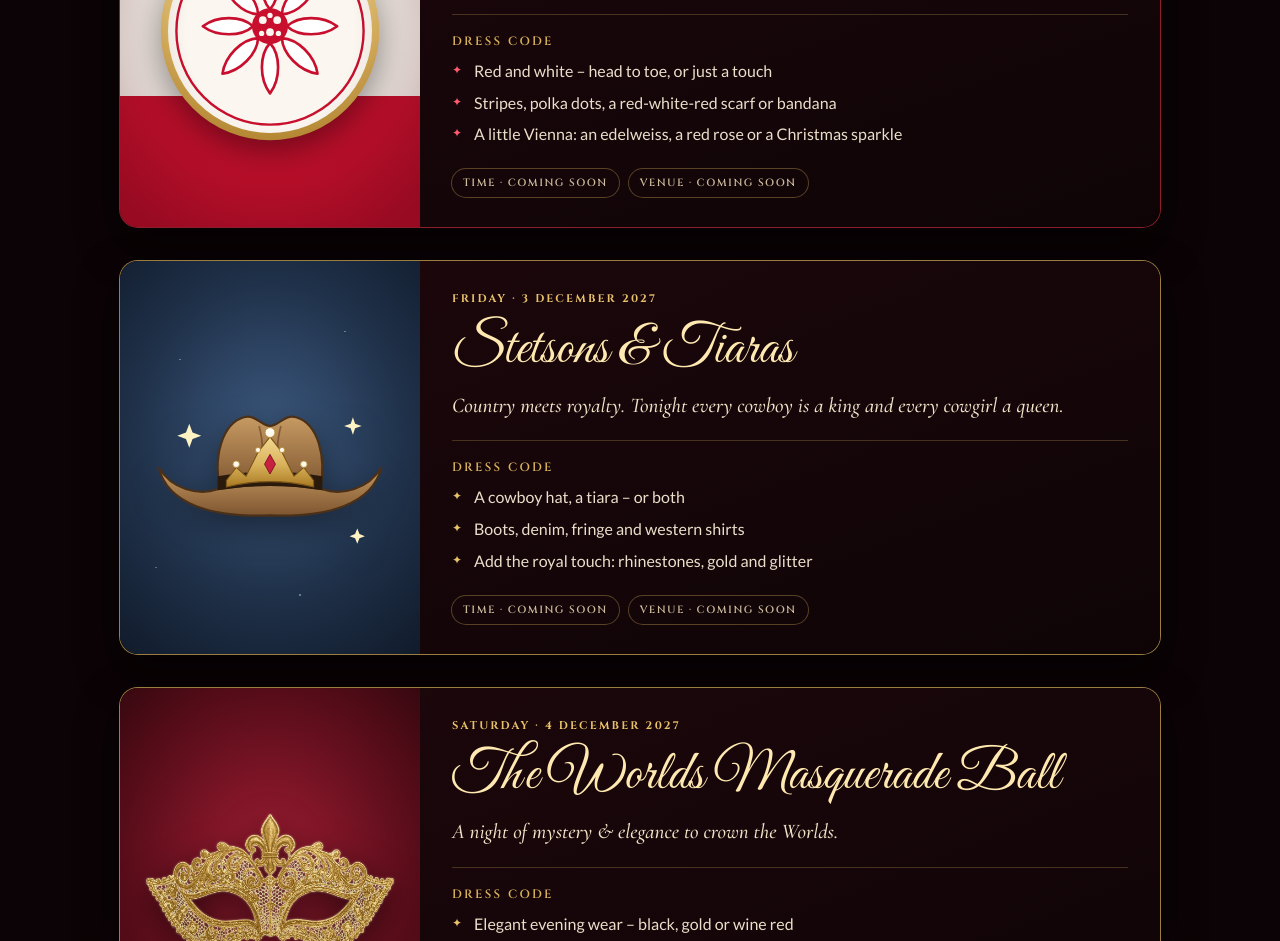
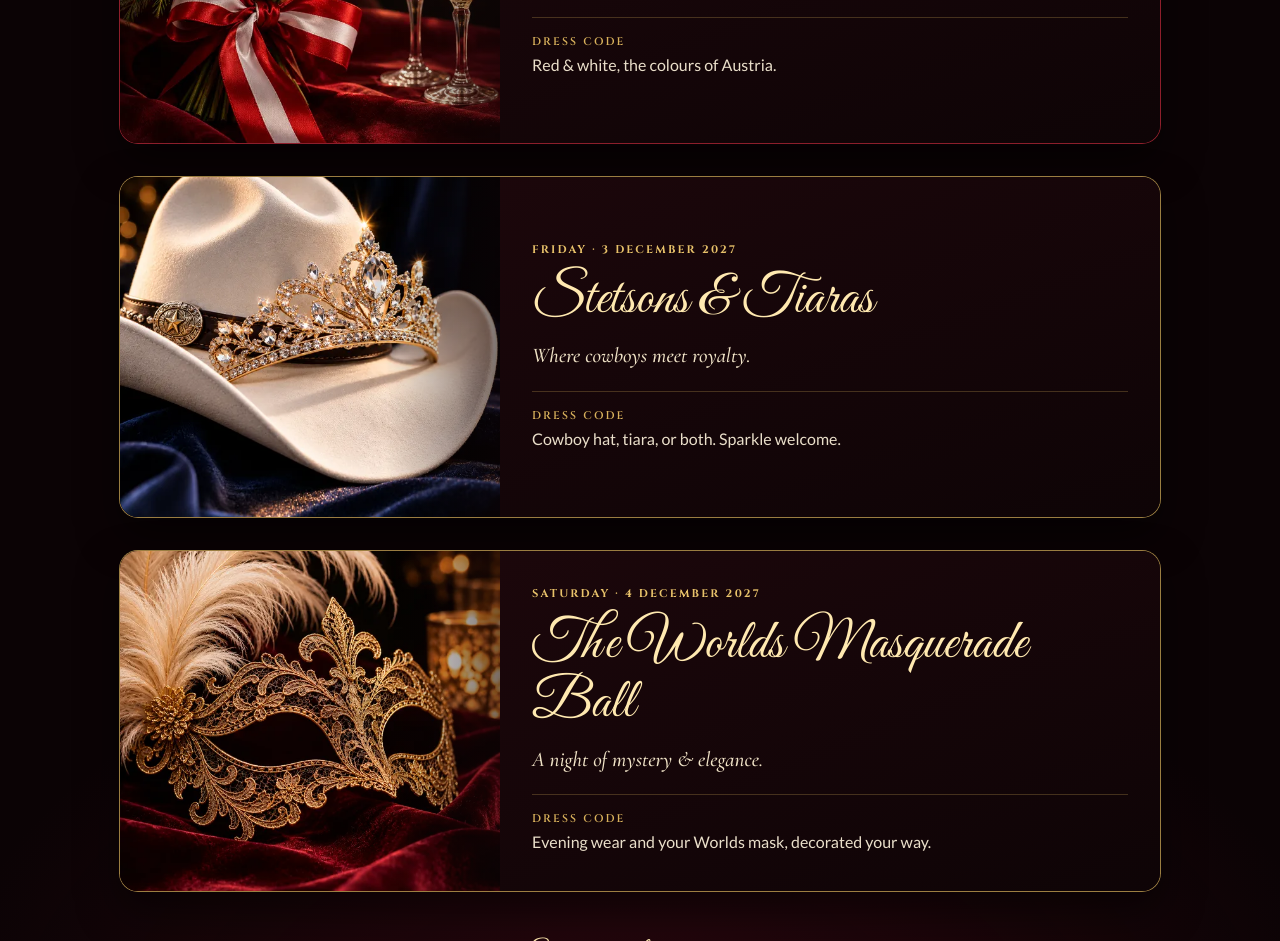
Before and after one commit to goldworlds2027/goldworlds2027.github.io, a plain HTML site: page parties.html in a window 1280 px wide. Shown: the part 651-1592 px from the top of the page. Drawn offline with nearby package versions, Linux system fonts and the light colour scheme.

Commit message:
Theme Parties: real photos for each party, shorter copy
Co-Authored-By: Claude Opus 5.5 <noreply@anthropic.com>

```diff
--- a/parties.html
+++ b/parties.html
@@ -51,34 +51,26 @@ h1 .caps{display:block;margin-top:10px;font:600 clamp(17px,3.6vw,24px)/1.2 Cinze
 
 /* party cards */
 .parties{display:grid;gap:34px}
-.party{position:relative;display:grid;grid-template-columns:300px 1fr;border-radius:18px;overflow:hidden;scroll-margin-top:16px;
+.party{position:relative;display:grid;grid-template-columns:380px 1fr;border-radius:18px;overflow:hidden;scroll-margin-top:16px;
  box-shadow:0 0 0 1px var(--acc-line),0 18px 40px rgba(0,0,0,.5)}
 @media(max-width:760px){.party{grid-template-columns:1fr}}
-.party .art{position:relative;display:grid;place-items:center;min-height:250px;padding:26px;background:var(--art-bg);overflow:hidden}
-.party .art svg,.party .art img{position:relative;width:min(100%,240px);height:auto;filter:drop-shadow(0 10px 16px rgba(0,0,0,.45))}
-.party .body{padding:30px 32px 30px;background:linear-gradient(160deg,rgba(28,7,11,.97),rgba(14,4,6,.98))}
+.party .art{position:relative;min-height:340px;overflow:hidden;background:#140407}
+.party .art img{position:absolute;inset:0;width:100%;height:100%;object-fit:cover;object-position:var(--focus,50% 50%);transition:transform 1.2s ease}
+.party:hover .art img{transform:scale(1.03)}
+.party .art::after{content:"";position:absolute;inset:0;pointer-events:none;background:linear-gradient(90deg,transparent 70%,rgba(14,4,6,.55))}
+@media(max-width:760px){.party .art{min-height:0;aspect-ratio:4/3}.party .art::after{background:linear-gradient(180deg,transparent 70%,rgba(14,4,6,.6))}}
+.party .body{display:flex;flex-direction:column;justify-content:center;padding:30px 32px 30px;background:linear-gradient(160deg,rgba(28,7,11,.97),rgba(14,4,6,.98))}
 @media(max-width:760px){.party .body{padding:26px 22px}}
 .when{font:700 11px Cinzel,serif;letter-spacing:.2em;text-transform:uppercase;color:var(--acc)}
 .party h2{margin:8px 0 4px;font:400 clamp(40px,7vw,56px)/1.05 "Great Vibes",cursive;color:var(--title);padding:.1em .3em .15em;margin-left:-.3em}
 .tag{font:italic 500 21px/1.4 "Cormorant Garamond",serif;color:#efe2c6}
-.dress{margin-top:20px;padding-top:18px;border-top:1px solid rgba(217,178,92,.25)}
-.dress h3{font:600 12px Cinzel,serif;letter-spacing:.2em;text-transform:uppercase;color:var(--gold)}
-.dress ul{list-style:none;margin-top:10px;display:grid;gap:7px}
-.dress li{position:relative;padding-left:22px;color:#eadfca}
-.dress li::before{content:"✦";position:absolute;left:0;top:0;color:var(--acc);font-size:12px;line-height:1.9}
-.info{display:flex;flex-wrap:wrap;gap:10px;margin-top:22px}
-.info span{font:600 10.5px Cinzel,serif;letter-spacing:.14em;text-transform:uppercase;color:var(--muted);padding:7px 11px;border-radius:999px;box-shadow:0 0 0 1px rgba(217,178,92,.35)}
+.dress{margin-top:20px;padding-top:16px;border-top:1px solid rgba(217,178,92,.25);color:#eadfca;font-size:16px}
+.dress b{display:block;margin-bottom:4px;font:600 11px Cinzel,serif;letter-spacing:.2em;text-transform:uppercase;color:var(--gold)}
 
 /* themes */
-#wien{--acc:#ff5a6e;--acc-line:rgba(230,50,70,.6);--title:#fff;
- --art-bg:linear-gradient(180deg,#c8102e 0 33.3%,#fbf7f0 33.3% 66.6%,#c8102e 66.6%)}
-#wien .art::after{content:"";position:absolute;inset:0;background:radial-gradient(70% 60% at 50% 50%,transparent 40%,rgba(60,0,10,.35))}
-#stetsons{--acc:#e8c26a;--acc-line:rgba(217,178,92,.7);--title:#ffe9b0;
- --art-bg:radial-gradient(80% 70% at 50% 45%,#3d5a80,#1e2f47 60%,#111b2b)}
-#stetsons .art::before{content:"";position:absolute;inset:0;opacity:.35;background:radial-gradient(1.5px 1.5px at 20% 25%,#fff 50%,transparent 51%),radial-gradient(1.5px 1.5px at 75% 18%,#fff 50%,transparent 51%),radial-gradient(1px 1px at 85% 70%,#fff 50%,transparent 51%),radial-gradient(1px 1px at 12% 78%,#fff 50%,transparent 51%),radial-gradient(1.5px 1.5px at 60% 85%,#fff 50%,transparent 51%),radial-gradient(1px 1px at 40% 12%,#fff 50%,transparent 51%)}
-#masquerade{--acc:#e8c26a;--acc-line:rgba(217,178,92,.7);--title:#ffe9b0;
- --art-bg:radial-gradient(80% 70% at 50% 45%,#a01d33,#5a0d1a 60%,#2a060c)}
-#masquerade .art img{width:min(100%,260px);filter:drop-shadow(0 0 1px rgba(243,217,145,.55)) drop-shadow(0 10px 16px rgba(0,0,0,.6))}
+#wien{--acc:#ff5a6e;--acc-line:rgba(230,50,70,.6);--title:#fff;--focus:35% 60%}
+#stetsons{--acc:#e8c26a;--acc-line:rgba(217,178,92,.7);--title:#ffe9b0;--focus:62% 55%}
+#masquerade{--acc:#e8c26a;--acc-line:rgba(217,178,92,.7);--title:#ffe9b0;--focus:55% 62%}
 
 .note{margin:42px auto 0;max-width:560px;text-align:center;color:var(--muted);font:italic 500 19px/1.5 "Cormorant Garamond",serif}
 .note b{font-style:normal;font-family:"Great Vibes",cursive;font-weight:400;font-size:30px;color:#ffe9b0;display:block;margin-bottom:4px}
@@ -94,7 +86,7 @@ h1 .caps{display:block;margin-top:10px;font:600 clamp(17px,3.6vw,24px)/1.2 Cinze
   <header class="hero">
     <div class="kicker">Gold Worlds 2027 · Vienna</div>
     <h1><span class="script">Theme Parties</span><span class="caps gt">Three nights · Three themes</span></h1>
-    <p class="lead">After the competition, the dance floor is yours. Dress up, dance and celebrate with the whole line dance world.</p>
+    <p class="lead">After the competition, the dance floor is yours.</p>
     <nav class="nights" aria-label="Parties">
       <a href="#wien">Thu · Red, White &amp; Wien</a><a href="#stetsons">Fri · Stetsons &amp; Tiaras</a><a href="#masquerade">Sat · Masquerade Ball</a>
     </nav>
@@ -105,78 +97,39 @@ h1 .caps{display:block;margin-top:10px;font:600 clamp(17px,3.6vw,24px)/1.2 Cinze
   <div class="parties">
     <!-- Thursday -->
     <article class="party rv" id="wien">
-      <div class="art" aria-hidden="true">
-        <svg viewBox="0 0 200 200"><defs><linearGradient id="gg" x1="0" y1="0" x2="0" y2="1"><stop offset="0" stop-color="#f3d991"/><stop offset=".55" stop-color="#d9b25c"/><stop offset="1" stop-color="#b98d36"/></linearGradient></defs>
-          <circle cx="100" cy="100" r="88" fill="#fbf7f0" stroke="url(#gg)" stroke-width="6"/>
-          <circle cx="100" cy="100" r="78" fill="none" stroke="#c8102e" stroke-width="2"/>
-          <!-- edelweiss -->
-          <g transform="translate(100 96)" fill="#fff" stroke="#c8102e" stroke-width="2.2" stroke-linejoin="round">
-            <g id="pet"><path d="M0-14C-9-24-9-44 0-56C9-44 9-24 0-14Z"/></g>
-            <use href="#pet" transform="rotate(45)"/><use href="#pet" transform="rotate(90)"/><use href="#pet" transform="rotate(135)"/>
-            <use href="#pet" transform="rotate(180)"/><use href="#pet" transform="rotate(225)"/><use href="#pet" transform="rotate(270)"/><use href="#pet" transform="rotate(315)"/>
-            <circle r="15" fill="#c8102e" stroke="none"/><g fill="#fbf7f0" stroke="none"><circle cx="-6" cy="-5" r="3.2"/><circle cx="6" cy="-5" r="3.2"/><circle cx="0" cy="5" r="3.2"/><circle cx="-7" cy="6" r="2.2"/><circle cx="7" cy="6" r="2.2"/><circle cx="0" cy="-9" r="2.2"/></g>
-          </g>
-        </svg>
-      </div>
+      <div class="art"><img src="img/party-wien.webp" srcset="img/party-wien-sm.webp 600w, img/party-wien.webp 1000w" sizes="(max-width:760px) 100vw, 380px" width="1000" height="1333" loading="lazy" alt="Red roses and edelweiss tied with a red-white-red ribbon, champagne and Vienna City Hall lights"></div>
       <div class="body">
         <div class="when">Thursday · 2 December 2027</div>
         <h2>Red, White &amp; Wien</h2>
-        <p class="tag">Welcome to Austria! We open Worlds in the colours of the Austrian flag.</p>
-        <div class="dress"><h3>Dress code</h3>
-          <ul><li>Red and white – head to toe, or just a touch</li><li>Stripes, polka dots, a red-white-red scarf or bandana</li><li>A little Vienna: an edelweiss, a red rose or a Christmas sparkle</li></ul>
-        </div>
-        <div class="info"><span>Time · coming soon</span><span>Venue · coming soon</span></div>
+        <p class="tag">Let’s kick off Worlds the Austrian way.</p>
+        <p class="dress"><b>Dress code</b>Red &amp; white, the colours of Austria.</p>
       </div>
     </article>
 
     <!-- Friday -->
     <article class="party rv" id="stetsons">
-      <div class="art" aria-hidden="true">
-        <svg viewBox="0 0 220 190"><defs>
-          <linearGradient id="g2" x1="0" y1="0" x2="0" y2="1"><stop offset="0" stop-color="#f3d991"/><stop offset=".55" stop-color="#d9b25c"/><stop offset="1" stop-color="#a87a22"/></linearGradient>
-          <linearGradient id="hat" x1="0" y1="0" x2="0" y2="1"><stop offset="0" stop-color="#c79a62"/><stop offset="1" stop-color="#7d5530"/></linearGradient></defs>
-          <!-- cowboy hat: crown with a centre dent, brim curling up at the sides -->
-          <path d="M64 124 C58 94 66 64 86 58 C97 55 102 66 110 66 C118 66 123 55 134 58 C154 64 162 94 156 124Z" fill="url(#hat)" stroke="#4a3018" stroke-width="2"/>
-          <path d="M100 66 C104 80 104 100 102 118 M120 66 C116 80 116 100 118 118" fill="none" stroke="#5c3a1c" stroke-width="1.6" opacity=".55"/>
-          <path d="M8 104 C16 138 58 150 110 148 C162 150 204 138 212 104 C200 124 176 130 158 124 Q110 116 62 124 C44 130 20 124 8 104Z" fill="url(#hat)" stroke="#4a3018" stroke-width="2"/>
-          <path d="M62 112 Q110 104 158 112 L158 125 Q110 117 62 125Z" fill="#2a1a0c"/>
-          <!-- tiara on the hat band -->
-          <g fill="url(#g2)" stroke="#7a5418" stroke-width="1" stroke-linejoin="round">
-            <path d="M70 122 Q110 112 150 122 L150 116 L141 104 L132 112 L121 90 L110 76 L99 90 L88 112 L79 104 L70 116Z"/>
-          </g>
-          <g fill="#fffaf0" stroke="#b98d36" stroke-width=".8"><circle cx="110" cy="72" r="4.5"/><circle cx="79" cy="101" r="3"/><circle cx="141" cy="101" r="3"/><circle cx="99" cy="88" r="2.4"/><circle cx="121" cy="88" r="2.4"/></g>
-          <path d="M110 92 l5 9 -5 9 -5 -9z" fill="#c8213f" stroke="#7a1022" stroke-width=".8"/>
-          <!-- sparkles -->
-          <g fill="#fff3c4"><path d="M36 64l3 8 8 3-8 3-3 8-3-8-8-3 8-3z"/><path d="M186 58l2 6 6 2-6 2-2 6-2-6-6-2 6-2z"/><path d="M190 160l2 5 5 2-5 2-2 5-2-5-5-2 5-2z"/></g>
-        </svg>
-      </div>
+      <div class="art"><img src="img/party-stetsons.webp" srcset="img/party-stetsons-sm.webp 600w, img/party-stetsons.webp 1000w" sizes="(max-width:760px) 100vw, 380px" width="1000" height="1333" loading="lazy" alt="White cowboy hat with a crystal tiara on its brim"></div>
       <div class="body">
         <div class="when">Friday · 3 December 2027</div>
         <h2>Stetsons &amp; Tiaras</h2>
-        <p class="tag">Country meets royalty. Tonight every cowboy is a king and every cowgirl a queen.</p>
-        <div class="dress"><h3>Dress code</h3>
-          <ul><li>A cowboy hat, a tiara – or both</li><li>Boots, denim, fringe and western shirts</li><li>Add the royal touch: rhinestones, gold and glitter</li></ul>
-        </div>
-        <div class="info"><span>Time · coming soon</span><span>Venue · coming soon</span></div>
+        <p class="tag">Where cowboys meet royalty.</p>
+        <p class="dress"><b>Dress code</b>Cowboy hat, tiara, or both. Sparkle welcome.</p>
       </div>
     </article>
 
     <!-- Saturday -->
     <article class="party rv" id="masquerade">
-      <div class="art" aria-hidden="true"><img src="img/party-mask.webp" alt="" width="900" height="512"></div>
+      <div class="art"><img src="img/party-masquerade.webp" srcset="img/party-masquerade-sm.webp 600w, img/party-masquerade.webp 1000w" sizes="(max-width:760px) 100vw, 380px" width="1000" height="1333" loading="lazy" alt="Gold lace masquerade mask with feathers on wine-red velvet"></div>
       <div class="body">
         <div class="when">Saturday · 4 December 2027</div>
         <h2>The Worlds Masquerade Ball</h2>
-        <p class="tag">A night of mystery &amp; elegance to crown the Worlds.</p>
-        <div class="dress"><h3>Dress code</h3>
-          <ul><li>Elegant evening wear – black, gold or wine red</li><li>Your mask: you will find a black mask waiting for you at Worlds</li><li>Make it yours – gold, lace, feathers, crystals, any style you love</li></ul>
-        </div>
-        <div class="info"><span>Time · coming soon</span><span>Venue · coming soon</span></div>
+        <p class="tag">A night of mystery &amp; elegance.</p>
+        <p class="dress"><b>Dress code</b>Evening wear and your Worlds mask, decorated your way.</p>
       </div>
     </article>
   </div>
 
-  <p class="note"><b>See you on the dance floor!</b>More details about each party will follow here soon.</p>
+  <p class="note"><b>See you on the dance floor!</b>Times and venues coming soon.</p>
 </main>
 <script>
 const io=new IntersectionObserver(es=>es.forEach(e=>{if(e.isIntersecting){e.target.classList.add("in");io.unobserve(e.target)}}),{threshold:.12});
```
Also changed, not shown: img/party-mask.webp (deleted), img/party-masquerade-sm.webp (added), img/party-masquerade.webp (added), img/party-stetsons-sm.webp (added), img/party-stetsons.webp (added), img/party-wien-sm.webp (added), img/party-wien.webp (added).
